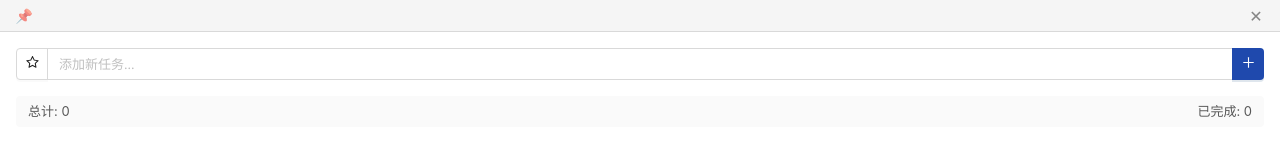
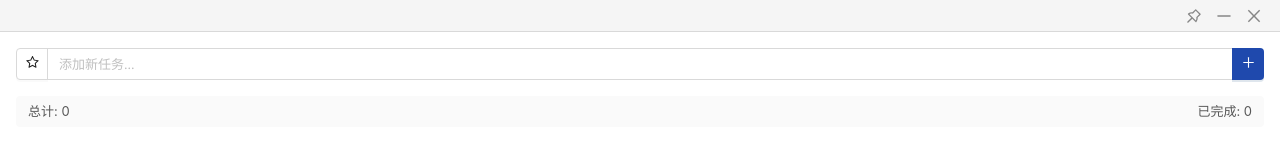
Before and after one commit to janethedev/desktop-todolist, a React (Vite) app: page / in a window 1280 px wide. Shown: the top 160 px of the page. Built offline with nearby package versions, Linux system fonts and the light colour scheme.

Commit message:
feat: improve titlebar with Ant Design icons

```diff
--- a/src/renderer/App.css
+++ b/src/renderer/App.css
@@ -38,12 +38,18 @@ body {
   border-bottom: 1px solid #d9d9d9;
 }
 
+.titlebar-actions {
+  display: flex;
+  gap: 2px;  /* 按钮之间只有2px间距，非常紧凑 */
+  align-items: center;
+  -webkit-app-region: no-drag;
+}
+
 .pin-btn {
-  width: 24px;
+  width: 28px;
   height: 24px;
   border: none;
   background: transparent;
-  font-size: 14px;
   cursor: pointer;
   display: flex;
   align-items: center;
@@ -52,19 +58,21 @@ body {
   padding: 0;
   line-height: 1;
   transition: all 0.2s ease;
-  opacity: 0.6;
+  color: rgba(0, 0, 0, 0.45);
   border-radius: 4px;
 }
 
+.pin-btn svg {
+  transition: all 0.2s ease;
+}
+
 .pin-btn:hover {
-  opacity: 1;
   background: #e6e6e6;
+  color: rgba(0, 0, 0, 0.75);
 }
 
 .pin-btn.pinned {
-  opacity: 1;
-  background: #1890ff;
-  color: white;
+  color: rgba(0, 0, 0, 0.75);  /* 置顶时图标颜色稍深一点 */
 }
 
 .titlebar-text {
@@ -74,13 +82,34 @@ body {
   flex: 1;
 }
 
-.close-btn {
-  width: 24px;
+.minimize-btn {
+  width: 28px;
   height: 24px;
   border: none;
   background: transparent;
   color: rgba(0, 0, 0, 0.45);
-  font-size: 16px;
+  cursor: pointer;
+  display: flex;
+  align-items: center;
+  justify-content: center;
+  -webkit-app-region: no-drag;
+  padding: 0;
+  line-height: 1;
+  transition: all 0.2s ease;
+  border-radius: 4px;
+}
+
+.minimize-btn:hover {
+  background: #e6e6e6;
+  color: rgba(0, 0, 0, 0.75);
+}
+
+.close-btn {
+  width: 28px;
+  height: 24px;
+  border: none;
+  background: transparent;
+  color: rgba(0, 0, 0, 0.45);
   cursor: pointer;
   display: flex;
   align-items: center;
--- a/src/renderer/components/TitleBar.jsx
+++ b/src/renderer/components/TitleBar.jsx
@@ -1,10 +1,15 @@
 import { useState } from 'react';
+import { PushpinOutlined, PushpinFilled, MinusOutlined, CloseOutlined } from '@ant-design/icons';
 
 function TitleBar() {
   const [isPinned, setIsPinned] = useState(false);
 
   const handleClose = () => {
     window.electronAPI.closeWindow();
+  };
+
+  const handleMinimize = () => {
+    window.electronAPI.minimizeWindow();
   };
 
   const handlePin = async () => {
@@ -15,17 +20,22 @@ function TitleBar() {
 
   return (
     <div className="titlebar">
+      <div style={{ flex: 1 }}></div>
+      <div className="titlebar-actions">
         <button
           className={`pin-btn ${isPinned ? 'pinned' : ''}`}
           onClick={handlePin}
           title="置顶"
         >
-        📌
+          {isPinned ? <PushpinFilled /> : <PushpinOutlined />}
         </button>
-      <span className="titlebar-text"></span>
-      <button className="close-btn" onClick={handleClose}>
-        ✕
+        <button className="minimize-btn" onClick={handleMinimize} title="最小化">
+          <MinusOutlined />
         </button>
+        <button className="close-btn" onClick={handleClose} title="关闭">
+          <CloseOutlined />
+        </button>
+      </div>
     </div>
   );
 }
--- a/src/renderer/tauri-api.js
+++ b/src/renderer/tauri-api.js
@@ -16,6 +16,10 @@ export const tauriAPI = {
     await invoke('close_window');
   },
 
+  minimizeWindow: async () => {
+    await invoke('minimize_window');
+  },
+
   toggleAlwaysOnTop: async (flag) => {
     await invoke('toggle_always_on_top', { flag });
   }
```
Also changed, not shown: 2 other files (tests, documents, lock files or other folders). Lines whose indentation alone changed are shown as unchanged.
